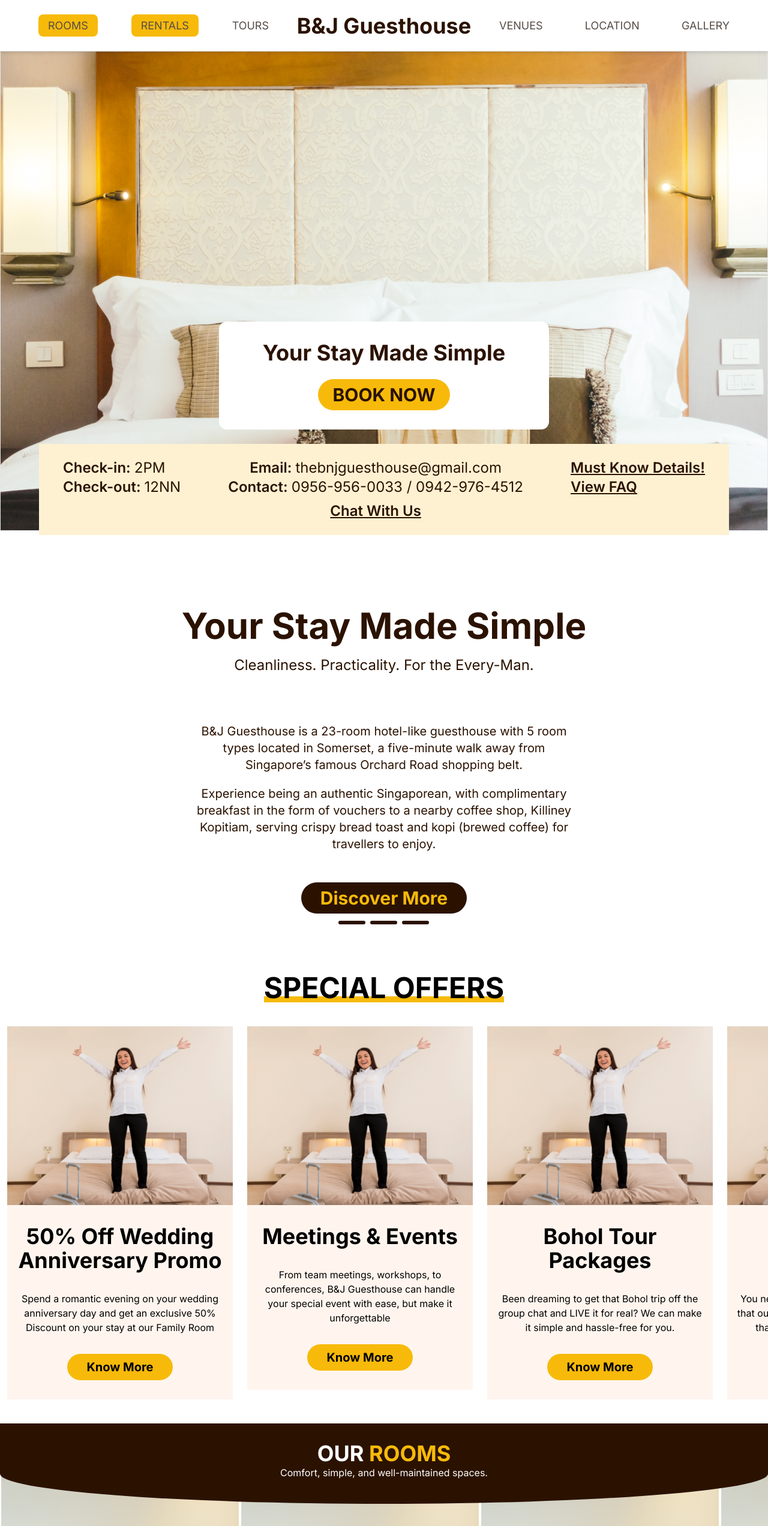
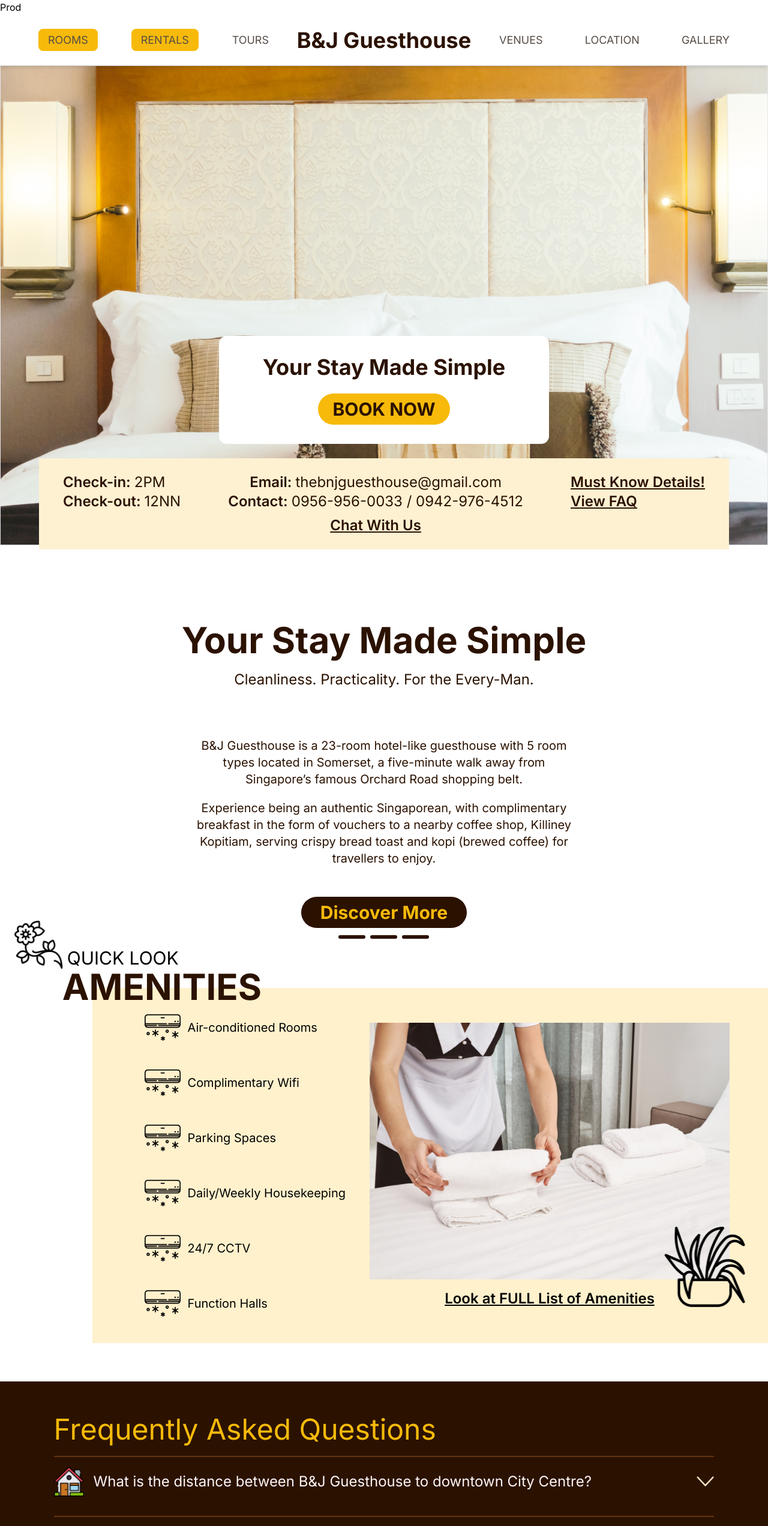
Before and after one commit to amzcasia/bnj-guesthouse, a React (Vite) app: page / in a window 1280 px wide. Shown: the top 2544 px of the page at 60% size. Built offline with nearby package versions, Linux system fonts and the light colour scheme.

Commit message:
test production run

```diff
--- a/components/Header.jsx
+++ b/components/Header.jsx
@@ -39,7 +39,7 @@
 
     return(
         <>
-        <div></div>
+        <div>Prod</div>
         <header className="text-primary px-[5%] py-3 lg:py-0 lg:h-[85px] flex items-center lg:justify-center sticky top-0 z-[10] bg-white drop-shadow-md">
             <nav className="flex content-center justify-between w-full grid-cols-2 bg-white lg:grid lg:grid-cols-3">
                 <ul className="hidden lg:flex items-center justify-between gap-x-[54px] text-primary-light text-lg">
--- a/pages/home/Home.jsx
+++ b/pages/home/Home.jsx
@@ -17,8 +17,8 @@
         <main>
             <Hero />
             <About />
-            <Specials />
-            <Rooms />
+            {/* <Specials /> */}
+            {/* <Rooms /> */}
             <Amenities />
             <FAQ />
             <Location />
```
Also changed, not shown: 3 other files (tests, documents, lock files or other folders).
